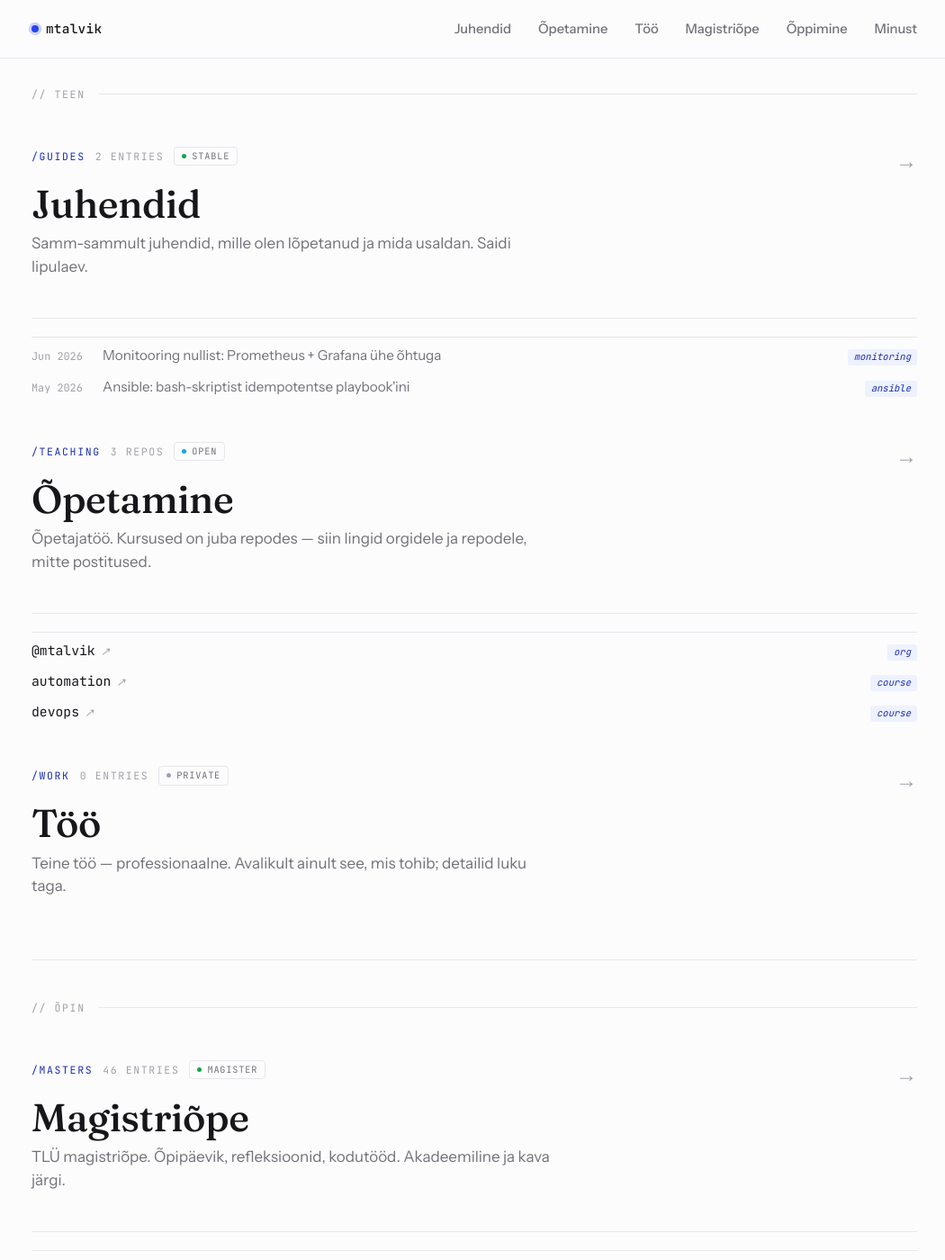
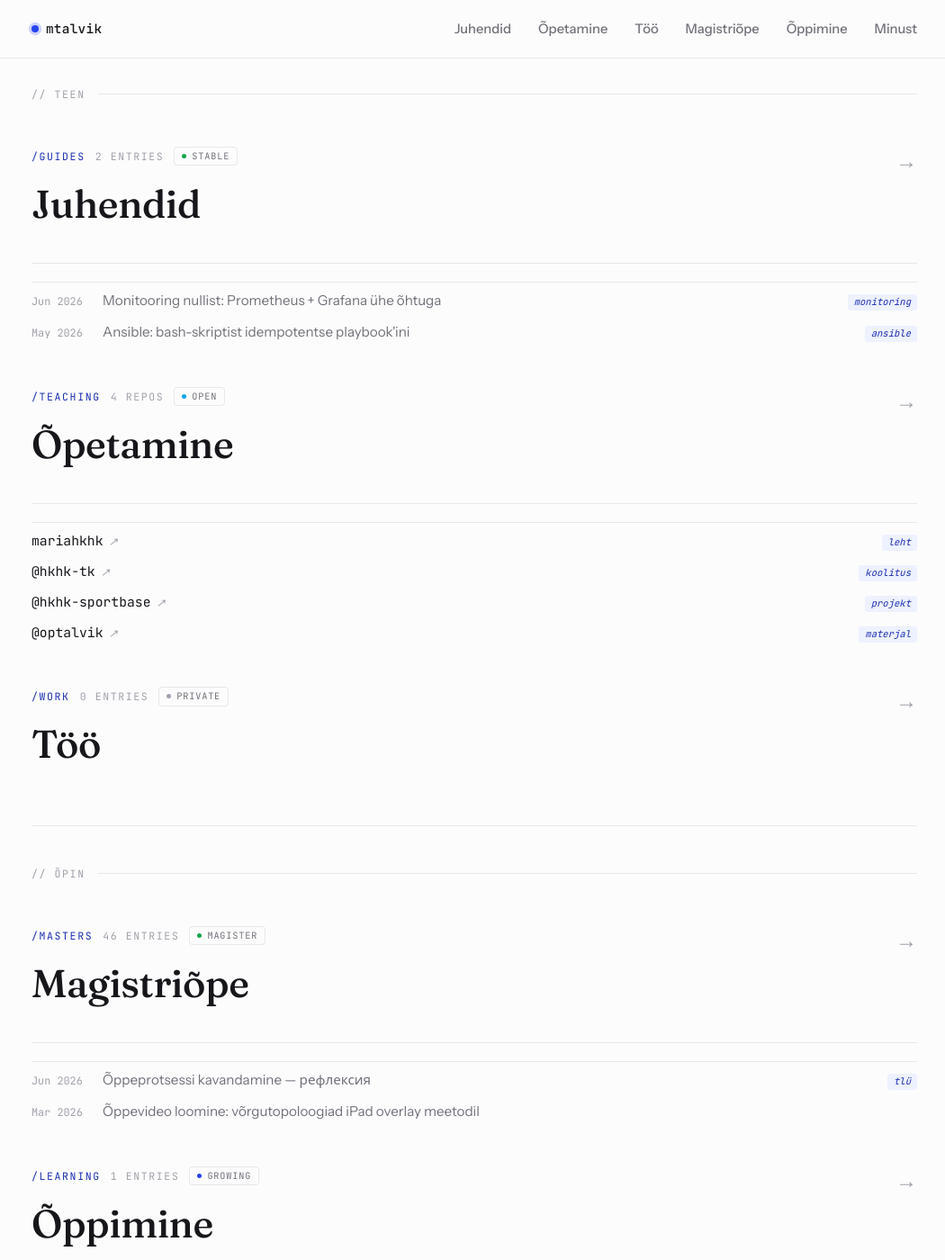
Before and after one commit to mtalvik/blog, a Jekyll site: the page built from index.html, in a window 1280 px wide and 1400 px high, scrolled down 415 px. Shown: the whole window at 90% size, without its empty margins (113-1163 px from the left). Built offline with Jekyll 4.4.1, drawn with Linux system fonts in a browser that asks for light colours; some of the changed text lies outside the part shown.

```diff
--- a/_data/streams.yml
+++ b/_data/streams.yml
@@ -8,7 +8,6 @@
   chip: stable
   chip_label: stable
   collection: guides
-  desc: "Samm-sammult juhendid, mille olen lõpetanud ja mida usaldan. Saidi lipulaev."
 
 - key: teaching
   title: Õpetamine
@@ -17,17 +16,19 @@
   chip: links
   chip_label: open
   type: repos
-  desc: "Õpetajatöö. Kursused on juba repodes — siin lingid orgidele ja repodele, mitte postitused."
   repos:
-    - name: "@mtalvik"
-      url: "https://github.com/mtalvik"
-      tag: org
-    - name: "automation"
-      url: "https://mtalvik.github.io/automation/"
-      tag: course
-    - name: "devops"
-      url: "https://github.com/mtalvik"
-      tag: course
+    - name: "mariahkhk"
+      url: "https://github.com/mariahkhk/mariahkhk"
+      tag: leht
+    - name: "@hkhk-tk"
+      url: "https://github.com/hkhk-tk"
+      tag: koolitus
+    - name: "@hkhk-sportbase"
+      url: "https://github.com/hkhk-sportbase"
+      tag: projekt
+    - name: "@optalvik"
+      url: "https://github.com/optalvik"
+      tag: materjal
 
 - key: work
   title: Töö
@@ -36,7 +37,6 @@
   chip: private
   chip_label: private
   collection: work
-  desc: "Teine töö — professionaalne. Avalikult ainult see, mis tohib; detailid luku taga."
 
 - key: masters
   title: Magistriõpe
@@ -45,7 +45,6 @@
   chip: active
   chip_label: magister
   collection: masters
-  desc: "TLÜ magistriõpe. Õpipäevik, refleksioonid, kodutööd. Akadeemiline ja kava järgi."
 
 - key: learning
   title: Õppimine
@@ -54,4 +53,7 @@
   chip: growing
   chip_label: growing
   collection: learning
-  desc: "Isiklik õppimine valjusti. Onlainkursused, mida võtan ise, huvist. Vaba tempo."
+  repos:
+    - name: "kafka"
+      url: "https://github.com/mtalvik/kafka"
+      tag: kursus
--- a/index.html
+++ b/index.html
@@ -23,21 +23,22 @@ layout: default
       <a class="row" href="{{ s.route | relative_url }}">
         <div class="metaline mono">
           <span class="route">{{ s.route }}</span>
-          {% if s.type == "repos" %}<span>{{ s.repos | size }} repos</span>
-          {% else %}<span>{{ site[s.collection].size }} entries</span>{% endif %}
+          {% if s.collection %}<span>{{ site[s.collection].size }} entries</span>
+          {% elsif s.repos %}<span>{{ s.repos | size }} repos</span>{% endif %}
           <span class="chip {{ s.chip }}">{{ s.chip_label }}</span>
         </div>
         <div class="head"><h2>{{ s.title }}</h2></div>
         <span class="arrow">→</span>
-        <p class="desc">{{ s.desc }}</p>
+        {% if s.desc %}<p class="desc">{{ s.desc }}</p>{% endif %}
 
-        {% if s.type == "repos" %}
+        {% if s.repos %}
         <div class="latest repos">
           {% for r in s.repos %}
           <a href="{{ r.url }}"><span class="rn">{{ r.name }}</span><i class="ext">↗</i><em class="tag">{{ r.tag }}</em></a>
           {% endfor %}
         </div>
-        {% else %}
+        {% endif %}
+        {% if s.collection %}
         <div class="latest">
           {% assign docs = site[s.collection] | sort: 'date' | reverse %}
           {% for doc in docs limit: 2 %}
```
Also changed, not shown: _layouts/stream.html (+5 -4 lines).
